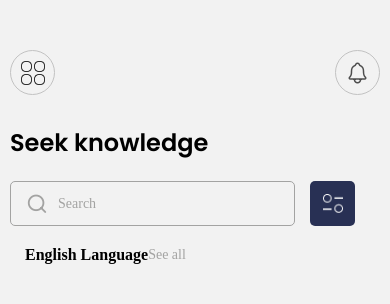
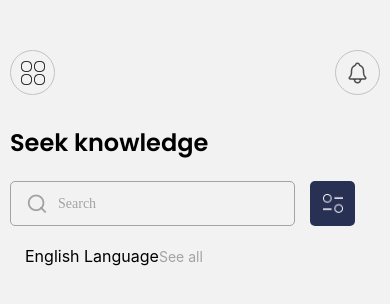
Before and after one commit to eaPeter/Accra-International-School-Mobile-App, a React Native app: screen /Home in a window 390 px wide. Shown: the top 304 px of the page. Built offline with nearby package versions, Linux system fonts and the light colour scheme.

Commit message:
merging with master

```diff
--- a/screens/Home.js
+++ b/screens/Home.js
@@ -131,15 +131,11 @@ const styles = StyleSheet.create({
     },
 
     subjectName: {
-        fontFamily: "Poppins",
         fontSize: 16,
-        fontWeight: 650,
         justifyContent: "flex-start",
-        //marginRight: 165,
     },
 
     seeAll: {
-        fontFamily: "Poppins",
         fontSize: 14,
         color: "#A3A3A2",
 
```
